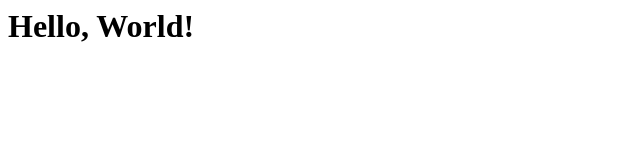
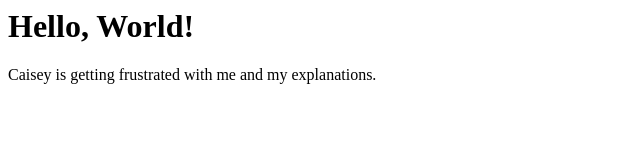
Before and after one commit to yesiac/git_learnings, a plain HTML site: page index.html in a window 1280 px wide. Shown: the whole page, without its empty margins (0-640 px from the left). Drawn offline with Linux system fonts and the light colour scheme.

Commit message:
Trying something

```diff
--- a/index.html
+++ b/index.html
@@ -4,5 +4,6 @@
     </head>
     <body>
         <h1>Hello, World!</h1>
+        <p>Caisey is getting frustrated with me and my explanations.</p>
     </body>
 </html>
```
